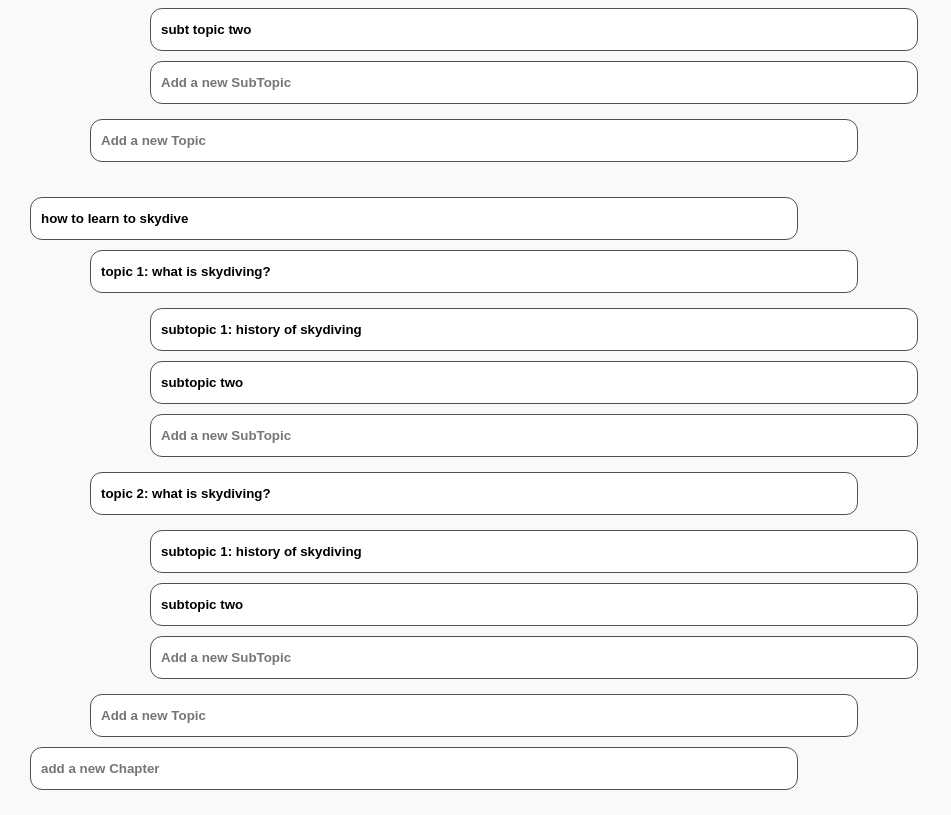
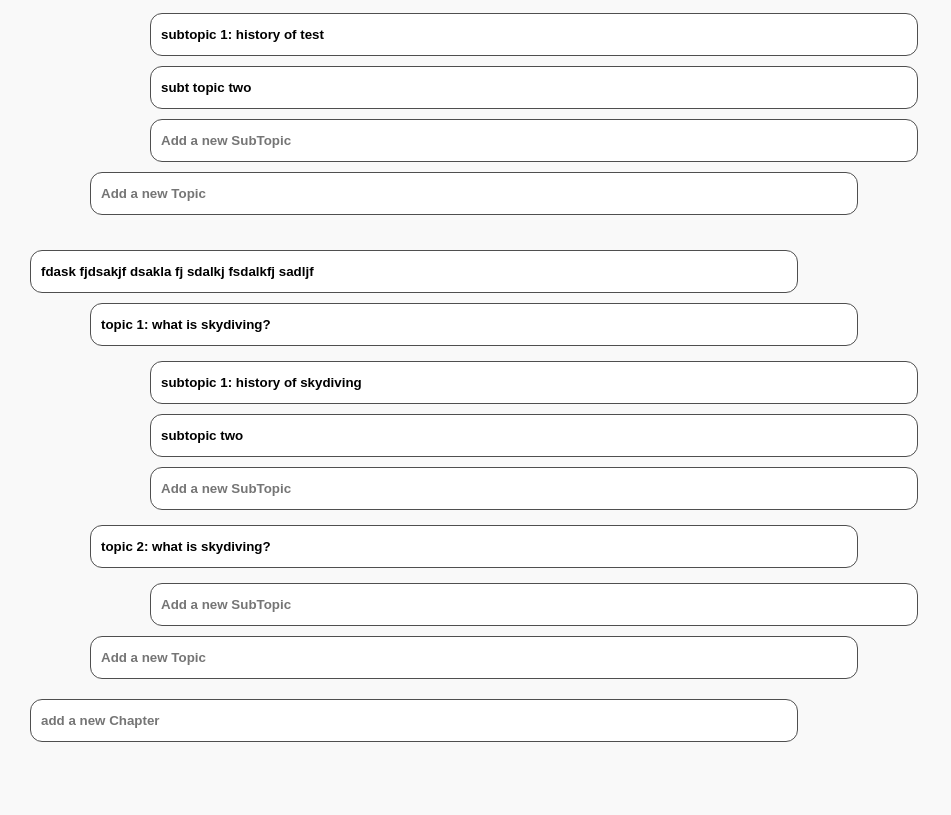
Before and after one commit to firasmlt/MapMind, a React (Create React App) app in the folder client/: page / in a window 1280 px wide. Shown: the part 852-1667 px from the top of the page, without its empty margins (0-951 px from the left). After the commit the page ends 1619 px from the top, so only its background shows below. Built offline with nearby package versions, Linux system fonts and the light colour scheme.

Commit message:
adding functionality

```diff
--- a/client/src/components/Chapter.js
+++ b/client/src/components/Chapter.js
@@ -1,24 +1,52 @@
 import Topic from "./Topic";
 import styles from "./Chapter.module.css";
-function Chapter({ chapter, lastIndex }) {
-  console.log(chapter);
+function Chapter({ chapter, id, addChapterInput, addChapter, updateChapter }) {
+  // console.log(chapter);
+  const addChapterHandler = (e) => {
+    addChapter({
+      name: e.target.value,
+      topics: [],
+    });
+  };
+  const chapterNameChange = (e) => {
+    updateChapter(id, { name: e.target.value });
+  };
   return (
     <div className={styles.chapter}>
-      <input type="text" value={chapter.name} className={styles.chapterInput} />
-      {chapter.topics.map((topic, i) => {
+      {chapter !== null ? (
+        <input
+          type="text"
+          value={chapter.name}
+          onChange={chapterNameChange}
+          className={styles.chapterInput}
+        />
+      ) : (
+        <></>
+      )}
+      {chapter !== null &&
+      chapter.topics &&
+      chapter.topics.length > 0 &&
+      chapter.name !== "" ? (
+        chapter.topics.map((topic, i) => {
           return (
             <Topic
               topic={topic}
               key={i}
-            lastIndex={chapter.topics.length === i + 1}
+              addTopicInput={chapter.topics.length === i + 1}
             />
           );
-      })}
-      {lastIndex ? (
+        })
+      ) : chapter === null || chapter.name === "" ? (
+        <></>
+      ) : (
+        <Topic topic={null} addTopicInput={true} />
+      )}
+      {addChapterInput ? (
         <input
+          onChange={addChapterHandler}
           type="text"
           placeholder="add a new Chapter"
-          className={styles.chapterInput}
+          className={`${styles.chapterInput} ${styles.addChapterInput}`}
         />
       ) : (
         <></>
--- a/client/src/components/Chapter.module.css
+++ b/client/src/components/Chapter.module.css
@@ -10,3 +10,7 @@
   padding: 0 10px;
   font-weight: bold;
 }
+
+.addChapterInput {
+  margin-top: 10px;
+}
--- a/client/src/components/Content.js
+++ b/client/src/components/Content.js
@@ -37,7 +37,7 @@ function Content() {
         },
         {
           name: "topic 2: what is skydiving?",
-          subtopics: ["subtopic 1: history of skydiving", "subtopic two"],
+          subtopics: [],
         },
       ],
     },
@@ -70,15 +70,52 @@ function Content() {
   // useEffect(() => {
   //   getData();
   // });
+
+  // functions on chapters
+  const addChapter = (chapterObj) => {
+    chapterObj.id = content.length;
+
+    const newContent = [...content, chapterObj];
+    setContent(newContent);
+  };
+
+  const updateChapter = (id, newValue) => {
+    setContent((prev) =>
+      prev.map((item) => {
+        return item.id === id ? { ...item, ...newValue } : item;
+      })
+    );
+  };
+  useEffect(
+    () =>
+      updateChapter(2, {
+        name: "fdask fjdsakjf dsakla fj sdalkj fsdalkfj sadljf ",
+      }),
+    []
+  );
+  console.log(content);
+
   return (
     <div className={styles.content}>
-      {content.map((ch, index) => (
+      {content.length > 0 ? (
+        content.map((ch, index) => (
+          <Chapter
+            chapter={ch}
+            key={ch.id}
+            addChapterInput={content.length === index + 1}
+            addChapter={addChapter}
+            id={ch.id}
+            updateChapter={updateChapter}
+          />
+        ))
+      ) : (
         <Chapter
-          chapter={ch}
-          key={ch.id}
-          lastIndex={content.length === index + 1}
+          chapter={null}
+          addChapterInput={true}
+          addChapter={addChapter}
+          updateChapter={updateChapter}
         />
-      ))}
+      )}
     </div>
   );
 }
--- a/client/src/components/Subtopic.js
+++ b/client/src/components/Subtopic.js
@@ -1,15 +1,22 @@
 import styles from "./Subtopic.module.css";
 
-function Subtopic({ subtopic, lastIndex }) {
-  console.log(subtopic);
+function Subtopic({ subtopic, addSubtopicInput }) {
   return (
     <div className={styles.subtopic}>
-      <input type="text" value={subtopic} className={styles.subtopicInput} />
-      {lastIndex ? (
+      {subtopic !== null ? (
+        <input
+          type="text"
+          defaultValue={subtopic}
+          className={styles.subtopicInput}
+        />
+      ) : (
+        <></>
+      )}
+      {addSubtopicInput ? (
         <input
           type="text"
           placeholder="Add a new SubTopic"
-          className={styles.subtopicInput}
+          className={`${styles.subtopicInput} ${styles.addsubtopicInput}`}
         />
       ) : (
         <></>
--- a/client/src/components/Subtopic.module.css
+++ b/client/src/components/Subtopic.module.css
@@ -11,3 +11,7 @@
   font-weight: bold;
   margin: 5px 0;
 }
+
+.addsubtopicInput {
+  margin-top: 5px;
+}
--- a/client/src/components/Topic.js
+++ b/client/src/components/Topic.js
@@ -1,26 +1,40 @@
 import Subtopic from "./Subtopic";
 import styles from "./Topic.module.css";
-function Topic({ topic, lastIndex }) {
-  console.log(topic);
+function Topic({ topic, addTopicInput }) {
+  // console.log(topic);
   return (
     <div className={styles.topic}>
-      <input type="text" value={topic.name} className={styles.topicInput} />
-      {topic.subtopics.map((subtopic, i) => {
+      {topic !== null ? (
+        <input
+          type="text"
+          defaultValue={topic.name}
+          className={styles.topicInput}
+        />
+      ) : (
+        <></>
+      )}
+      {topic !== null && topic.subtopics.length > 0 ? (
+        topic.subtopics.map((subtopic, i) => {
           return true ? (
             <Subtopic
               subtopic={subtopic}
               key={i}
-            lastIndex={topic.subtopics.length === i + 1}
+              addSubtopicInput={topic.subtopics.length === i + 1}
             />
           ) : (
             <></>
           );
-      })}
-      {lastIndex ? (
+        })
+      ) : topic === null ? (
+        <></>
+      ) : (
+        <Subtopic subtopic={null} addSubtopicInput={true} />
+      )}
+      {addTopicInput ? (
         <input
           type="text"
           placeholder="Add a new Topic"
-          className={styles.topicInput}
+          className={`${styles.topicInput} ${styles.addTopicInput}`}
         />
       ) : (
         <></>
--- a/client/src/components/Topic.module.css
+++ b/client/src/components/Topic.module.css
@@ -11,3 +11,6 @@
   font-weight: bold;
   margin: 10px 0;
 }
+.addTopicInput {
+  margin-top: 5px;
+}
```
Lines whose indentation alone changed are shown as unchanged.
